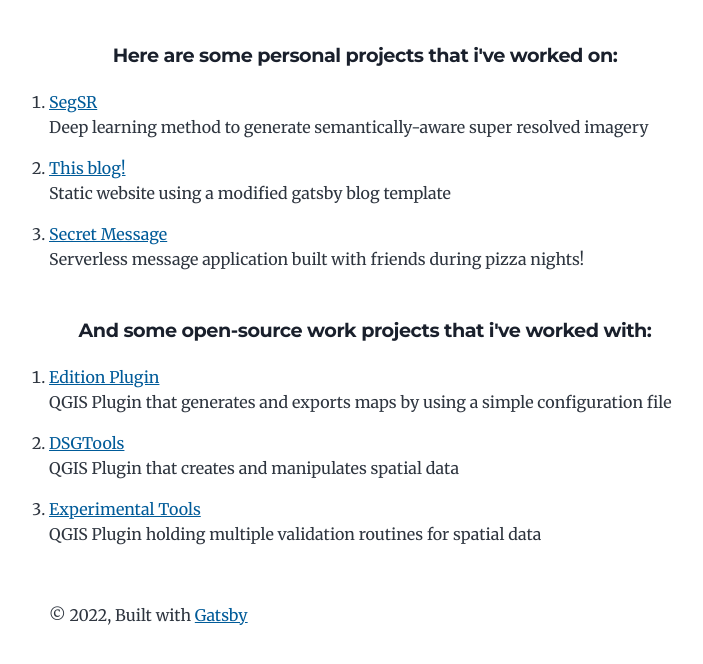
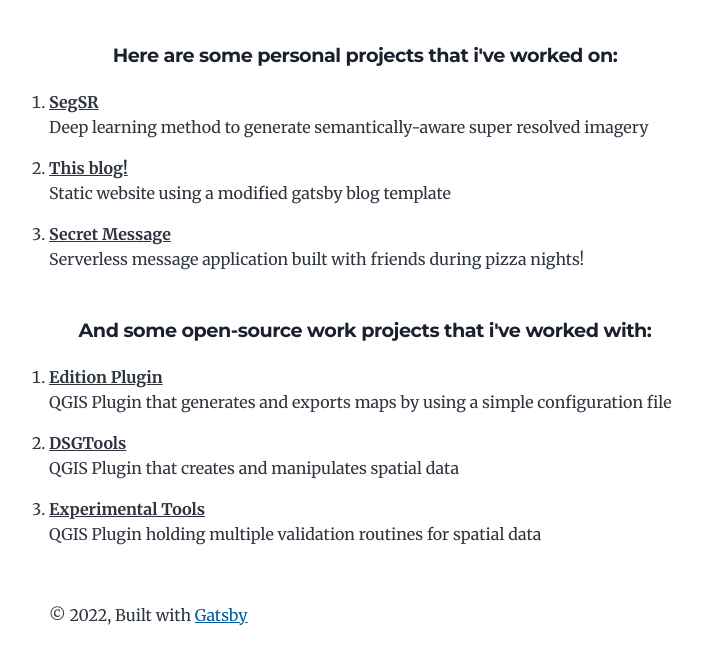
Before and after one commit to elitonfilho/blog, a Gatsby site: page /projects in a window 1280 px wide. Shown: the part 156-820 px from the top of the page, without its empty margins (275-978 px from the left). Built offline with nearby package versions, Linux system fonts and the light colour scheme; Gatsby itself is replaced by a stand-in of ours.

Commit message:
chore: style on project comp

```diff
--- a/src/components/projects.js
+++ b/src/components/projects.js
@@ -32,7 +32,11 @@ const ProjectComponent = () => {
         personalProjects.map(element => {
           return (
             <li key={element.name}>
-                            <a href={element.link}>{element.name}</a>
+              <a href={element.link} style={{ color: `var(--color-text)` }}>
+                <strong>
+                  {element.name}
+                </strong>
+              </a>
               <p>{element.description}</p>
             </li>)
         })}</ol>
@@ -40,8 +44,12 @@ const ProjectComponent = () => {
       <ol>{
         workProjects.map(element => {
           return (
-                        <li key={element.name}>
-                            <a href={element.link}>{element.name}</a>
+            <li key={element.name} >
+              <a href={element.link} style={{ color: `var(--color-text)` }}>
+                <strong>
+                  {element.name}
+                </strong>
+              </a>
               <p>{element.description}</p>
             </li>)
         })}</ol>
```
Lines whose indentation alone changed are shown as unchanged.
